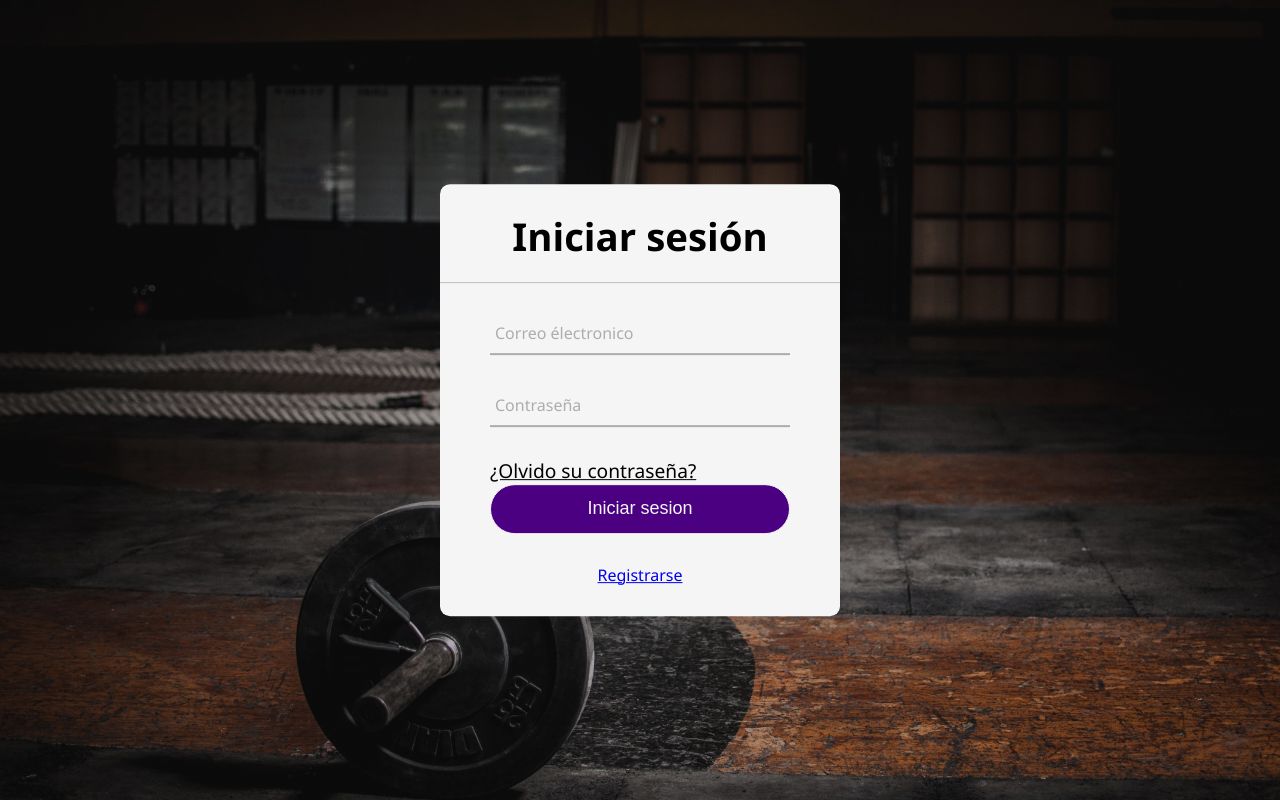
After one commit to SantUx0521/GMSearch, a Django app: page /login-page/ in a window 1280 px wide. The commit adds this page. Run offline with Django 5.2, Linux system fonts and the light colour scheme.

Commit message:
creado login e inicio de sesion

```diff
--- /dev/null
+++ b/core/static/core/css/login.css
@@ -0,0 +1,108 @@
+body{
+    margin: 0;
+    padding: 0;
+    font-family: 'Segoe UI', Tahoma, Geneva, Verdana, sans-serif;
+    background: linear-gradient(to bottom, rgba(0, 0, 0, 0.25), rgba(0, 0, 0, 0.25)), url(img/fondo-gym1.jpg);
+    color: black;
+    font-size: 1.2rem;
+    background-position: center center;
+    background-size: cover;
+    position: relative;
+    overflow: hidden;
+    height: 100vh;
+}
+
+.center {
+    position: absolute;
+    top: 50%;
+    left: 50%;
+    transform: translate(-50%, -50%);
+    width: 400px;
+    background: whitesmoke;
+    border-radius: 10px;
+}
+
+.center h1{
+    text-align: center;
+    padding: 0 0 20px 0;
+    border-bottom: 1px solid silver;
+}
+
+.center form{
+    padding: 0 50px;
+    box-sizing: border-box;
+}
+
+form .Username{
+    position: relative;
+    border-bottom: 2px solid #adadad;
+    margin: 30px 0;
+}
+
+.Username input{
+    width: 100%;
+    padding: 0 5px;
+    height: 40px;
+    font-size: 16px;
+    border: none;
+    background: none;
+    outline: none;
+}
+
+.Username label{
+    position: absolute;
+    top: 50%;
+    left: 5px;
+    color: #adadad;
+    transform: translateY(-50%);
+    font-size: 16px;
+    pointer-events: none;
+}
+
+.Username span::before{
+    content: '';
+    position: absolute;
+    top: 40px;
+    left: 0;
+    width: 0%;
+    height: 2px;
+    background: indigo;
+    transition: .5s;
+}
+
+.Username input:focus ~ label,
+.Username input:valid ~ label{
+    top: -5px;
+    color:indigo;
+    transition: top 0.3s ease, color 0.3s ease;
+}
+
+.Username input:focus ~ span::before,
+.Username input:focus ~ span::before{
+    width: 100%;
+}
+.recordar{
+    text-decoration: underline;
+}
+input[type="submit"]{
+    width: 100%;
+    height: 50px;
+    border: 1px solid;
+    background: indigo;
+    border-radius: 25px;
+    font-size: 18px;
+    color: whitesmoke;
+    cursor: pointer;
+    outline: none;
+}
+input[type="submit"]:hover{
+    border-color: purple;
+    transition: .5s;
+}
+
+.registrarse{
+    margin: 30px 0;
+    text-align: center;
+    font-size: 16px;
+    color: black;
+}
--- a/core/templates/core/index.html
+++ b/core/templates/core/index.html
@@ -22,8 +22,8 @@
         </div>
         <div class="signup">
             <ul>
-                <li><a href="#">Iniciar Sesión</a></li>
-                <li><a href="#">Registrarse</a></li>
+                <li><a href="{% url 'login' %}">Iniciar Sesión</a></li>
+                <li><a href="{% url 'register' %}">Registrarse</a></li>
             </ul>
         </div>
 
--- /dev/null
+++ b/core/templates/core/login.html
@@ -0,0 +1,33 @@
+{% load static %}
+<!DOCTYPE html>
+<html lang="es">
+<head>
+  <meta charset="UTF-8">
+  <meta name="viewport" content="width=device-width, initial-scale=1.0">
+  <title>Iniciar sesión</title>
+  <link rel="stylesheet" href="{% static 'core/css/login.css' %}">
+</head>
+<body>
+  <div class="main">
+    <div class="center">
+      <h1>Iniciar sesión</h1>
+      <form method="post">
+            <div class="Username">
+                <input type="email" required>
+                <label>Correo électronico</label>
+            </div>
+            <div class="Username">
+                <input type="password" required>
+                <label>Contraseña</label>
+            </div>
+
+            <div class= "recordar">¿Olvido su contraseña?</div>
+            <input type="submit" value="Iniciar sesion">
+            <div class= "registrarse">
+                <a href="{% url 'register' %}">Registrarse</a>
+            </div>
+    </form>
+    </div>
+  </div>
+</body>
+</html>
--- a/core/urls.py
+++ b/core/urls.py
@@ -1,16 +1,12 @@
-from django.urls import path
-from . import views
 from django.urls import path, include
 from rest_framework.routers import DefaultRouter
+from . import views
+
 from .views import (
     RegistroUsuarioView, LoginView,
     GimnasioViewSet, RutinaViewSet, InventarioViewSet,
     MaquinaViewSet, FavoritoViewSet
 )
-#urlpatterns = [
- #   path('', views.index, name='index'),
-#]
-
 
 router = DefaultRouter()
 router.register(r'gimnasios', GimnasioViewSet)
@@ -20,7 +16,13 @@ router.register(r'maquinas', MaquinaViewSet)
 router.register(r'favoritos', FavoritoViewSet)
 
 urlpatterns = [
-    path('registro/', RegistroUsuarioView.as_view(), name='registro'),
-    path('login/', LoginView.as_view(), name='login'),
-    path('', include(router.urls)),
+    # Vistas HTML
+    path('', views.index, name='index'),
+    path('login-page/', views.login_page, name='login'),  # página de login HTML
+    path('register-page/', views.register_page, name='register'),  # página de registro HTML
+
+    # Endpoints API
+    path('api/registro/', RegistroUsuarioView.as_view(), name='api_registro'),
+    path('api/login/', LoginView.as_view(), name='api_login'),
+    path('api/', include(router.urls)),
 ]
--- a/core/views.py
+++ b/core/views.py
@@ -98,3 +98,12 @@ class FavoritoViewSet(viewsets.ModelViewSet):
             gimnasio_qs = gimnasio_qs.filter(calificacion__gte=calificacion)
 
         return queryset.filter(gimnasio__in=gimnasio_qs)
+
+#----------------------------
+# Login (HTML)
+# ---------------------------
+def login_page(request):
+    return render(request, 'core/login.html')
+
+def register_page(request):
+    return render(request, 'core/register.html')
```
Also changed, not shown: core/static/core/css/register.css (added, +108 -0 lines), core/templates/core/register.html (added, +35 -0 lines).
